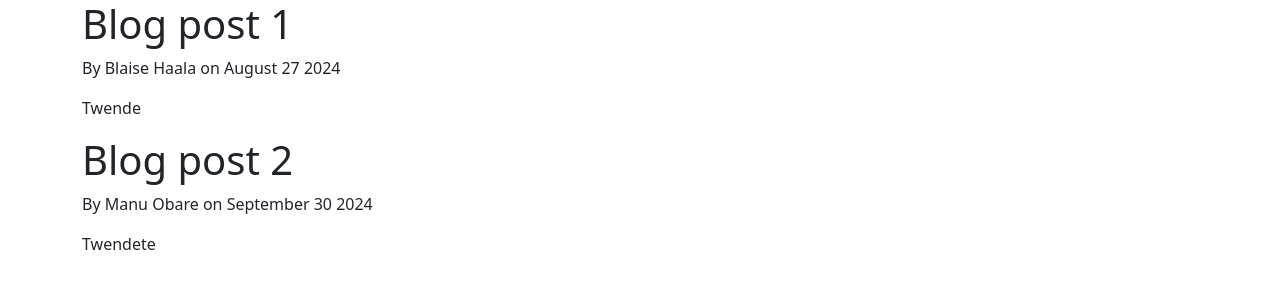
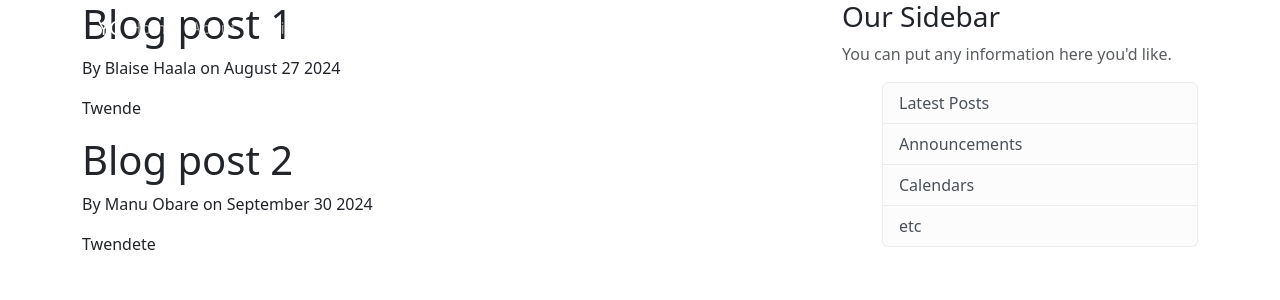
Before and after one commit to Blaisehala/bho2YC, a Django app: page / in a window 1280 px wide. Shown: the top 300 px of the page. Run offline with Django 5.2, Linux system fonts and the light colour scheme.

Commit message:
building base

```diff
--- a/bho/templates/bho/base.html
+++ b/bho/templates/bho/base.html
@@ -14,6 +14,10 @@
     <!-- Bootstrap CSS -->
     <link rel="stylesheet" href="https://cdn.jsdelivr.net/npm/bootstrap@5.3.3/dist/css/bootstrap.rtl.min.css"
         integrity="sha384-dpuaG1suU0eT09tx5plTaGMLBsfDLzUCCUXOY2j/LSvXYuG6Bqs43ALlhIqAJVRb" crossorigin="anonymous">
+
+    <link rel="stylesheet" href="{% static 'bho/main.css' %}">
+
+
     {% if title %}
 
     <title>YC {{ title }} </title>
@@ -24,10 +28,49 @@
 </head>
 
 <body>
-<div class="container">
-    {% block content %}{% endblock %}
+    <header class="site-header">
+        <nav class="navbar navbar-expand-md navbar-dark bg-steel fixed-top">
+            <div class="container">
+                <a class="navbar-brand mr-4" href="/">YC</a>
+                <button class="navbar-toggler" type="button" data-toggle="collapse" data-target="#navbarToggle"
+                    aria-controls="navbarToggle" aria-expanded="false" aria-label="Toggle navigation">
+                    <span class="navbar-toggler-icon"></span>
+                </button>
+                <div class="collapse navbar-collapse" id="navbarToggle">
+                    <div class="navbar-nav mr-auto">
+                        <a class="nav-item nav-link" href="{% url 'bho-home' %}">Home</a>
+                        <a class="nav-item nav-link" href="{% url 'bho-about' %}">About</a>
+                    </div>
+                    <!-- Navbar Right Side -->
+                    <div class="navbar-nav">
+                        <a class="nav-item nav-link" href="#">Login</a>
+                        <a class="nav-item nav-link" href="#">Register</a>
+                    </div>
+                </div>
+            </div>
+        </nav>
+    </header>
 
-</div>
+    <main role="main" class="container">
+        <div class="row">
+            <div class="col-md-8">
+                {% block content %}{% endblock %}
+            </div>
+            <div class="col-md-4">
+                <div class="content-section">
+                    <h3>Our Sidebar</h3>
+                    <p class='text-muted'>You can put any information here you'd like.
+                    <ul class="list-group">
+                        <li class="list-group-item list-group-item-light">Latest Posts</li>
+                        <li class="list-group-item list-group-item-light">Announcements</li>
+                        <li class="list-group-item list-group-item-light">Calendars</li>
+                        <li class="list-group-item list-group-item-light">etc</li>
+                    </ul>
+                    </p>
+                </div>
+            </div>
+        </div>
+    </main>
 
 
 
```
